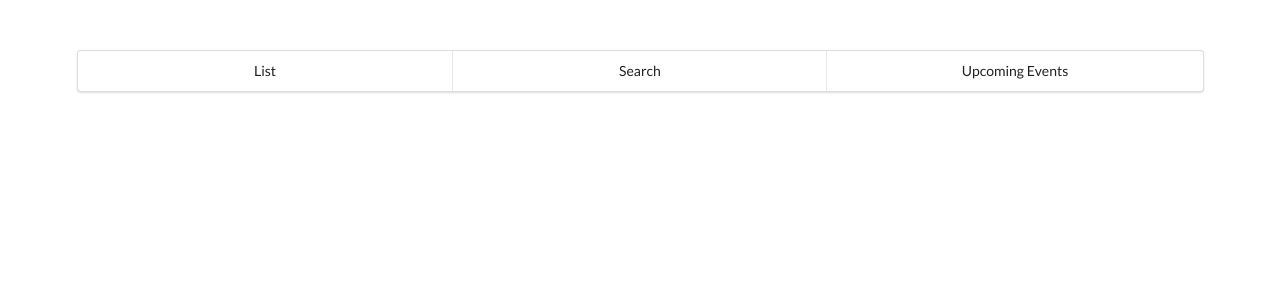
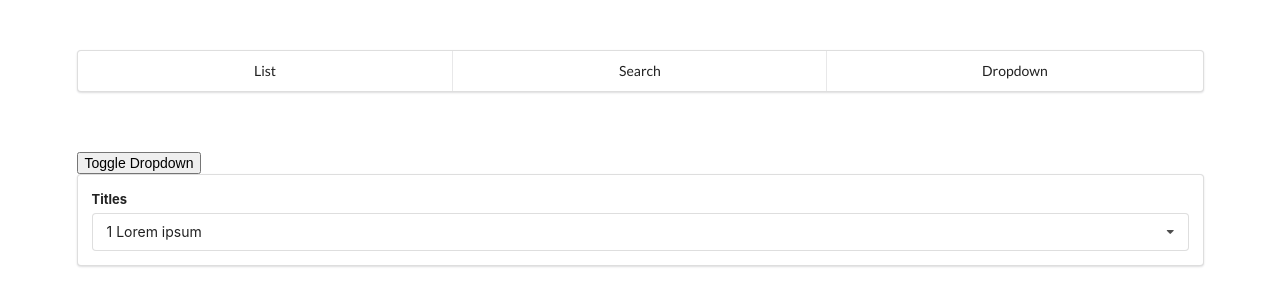
Before and after one commit to KokoKrumov/react-app-nav-from-scratch, a React (Create React App) app: page /dropdown in a window 1280 px wide. Shown: the top 306 px of the page. Built offline with nearby package versions, Linux system fonts and the light colour scheme.

Commit message:
add Dropdown.js, add toggle to show dropdown, and the dropdown options, add clean up function to remove component and it's functions

```diff
--- a/src/App.js
+++ b/src/App.js
@@ -1,4 +1,4 @@
-import React from 'react';
+import React, {useState} from 'react';
 import Navigation from "./components/Navigation";
 import Accordion from "./components/Accordion";
 import Route from "./components/Route";
@@ -6,6 +6,7 @@ import EventsList from "./components/EventsList";
 
 import './App.css';
 import Search from "./components/Search";
+import Dropdown from "./components/Dropdown";
 
 const items = [
     {
@@ -23,6 +24,11 @@ const items = [
 ]
 
 export default () => {
+
+//задаваме default state на селект меню
+    const [selected, setSelected] = useState(items[0]);
+    const [showDropdown, setShowDropdown] = useState(true)
+
     return (
         <div className="app ui container">
             <Navigation/>
@@ -33,8 +39,19 @@ export default () => {
             <Route path='/search'>
                 <Search/>
             </Route>
-            <Route path='/events'>
-                <EventsList/>
+            <Route path='/dropdown'>
+                <button onClick={() => {
+                    setShowDropdown(!showDropdown)
+                }}>
+                    Toggle Dropdown
+                </button>
+                {showDropdown ?
+                    <Dropdown
+                        selected={selected}
+                        onChangeSelected={setSelected}
+                        items={items}/> :
+                    null
+                }
             </Route>
         </div>
     )
--- /dev/null
+++ b/src/components/Dropdown.js
@@ -0,0 +1,77 @@
+import React, {useEffect, useRef, useState} from "react";
+// import './Search.css'
+
+export default ({items, selected, onChangeSelected}) => {
+
+    const [isOpen, setIsOpen] = useState(false);
+    const ref = useRef();
+
+    useEffect(() => {
+
+        const onBodyClick = (event) => {
+            if (ref.current.contains(event.target)) {
+                return;
+            }
+            setIsOpen(false)
+        }
+
+        document.body.addEventListener('click', onBodyClick);
+
+        //cleanup function
+        //we set this so we remove click event on the body when this component is removed from the dom
+        //(ex. toggle btn or smth else )
+        return () => {
+            document.body.removeEventListener('click', onBodyClick);
+        }
+
+    }, [])
+
+    const toggleSelected = (item) => {
+        onChangeSelected(item)
+    }
+
+    const renderedTitles = items.map((item) => {
+        const {title} = item;
+
+        //if item title is already selected, then don't show it in the dropdown list
+        if (title === selected.title) {
+            return null;
+        }
+
+        return (
+
+            <div className="item" key={title} data-value={title} onClick={() => {
+                toggleSelected(item)
+            }}>
+                {title}
+            </div>
+
+        )
+    })
+
+    return (
+        //with ref we get the top level reference of this component
+        //and access it with ref.current
+        // so now we should check if we click on it
+        // if (re.current.contain(e.target))
+        <div ref={ref}>
+            <div className="ui form segment">
+                <div className="field">
+                    <label>Titles</label>
+                    <div
+                        onClick={() => {
+                            setIsOpen(!isOpen)
+                        }}
+                        className={`ui dropdown selection ${isOpen ? 'active visible' : ''}`}>
+                        <input type="hidden" name="title"/>
+                        <div className="text">{selected.title}</div>
+                        <i className="dropdown icon"></i>
+                        <div className={`menu ${isOpen ? 'visible transition' : ''}`}>
+                            {renderedTitles}
+                        </div>
+                    </div>
+                </div>
+            </div>
+        </div>
+    )
+}
--- a/src/components/Navigation.js
+++ b/src/components/Navigation.js
@@ -8,7 +8,7 @@ const Navigation = () => {
             <div className="ui three item menu">
                 <Link href='/' className="item">List</Link>
                 <Link href='/search' className="item">Search</Link>
-                <Link href='/events' className="item">Upcoming Events</Link>
+                <Link href='/dropdown' className="item">Dropdown</Link>
             </div>
         </div>
     );
```
